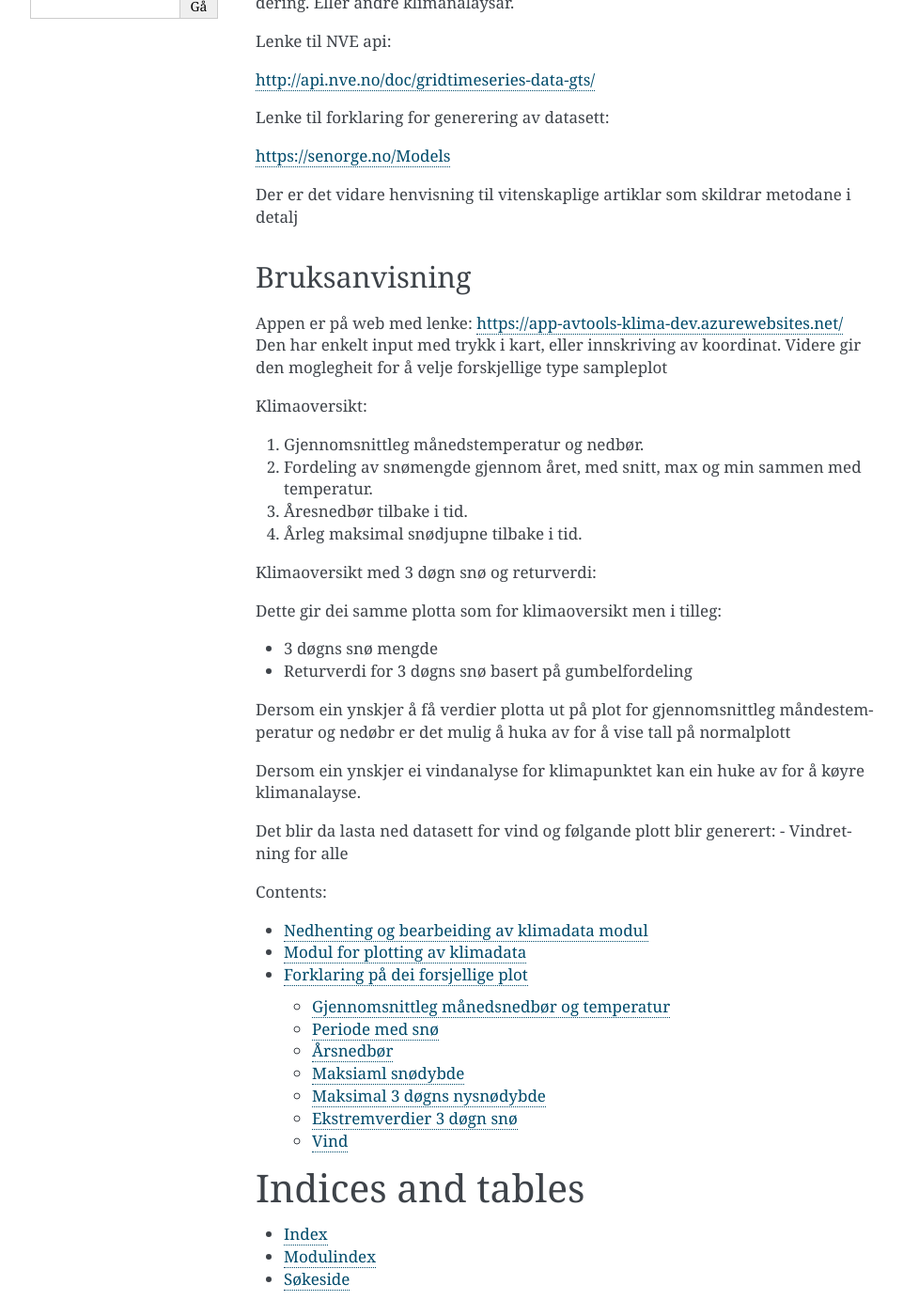
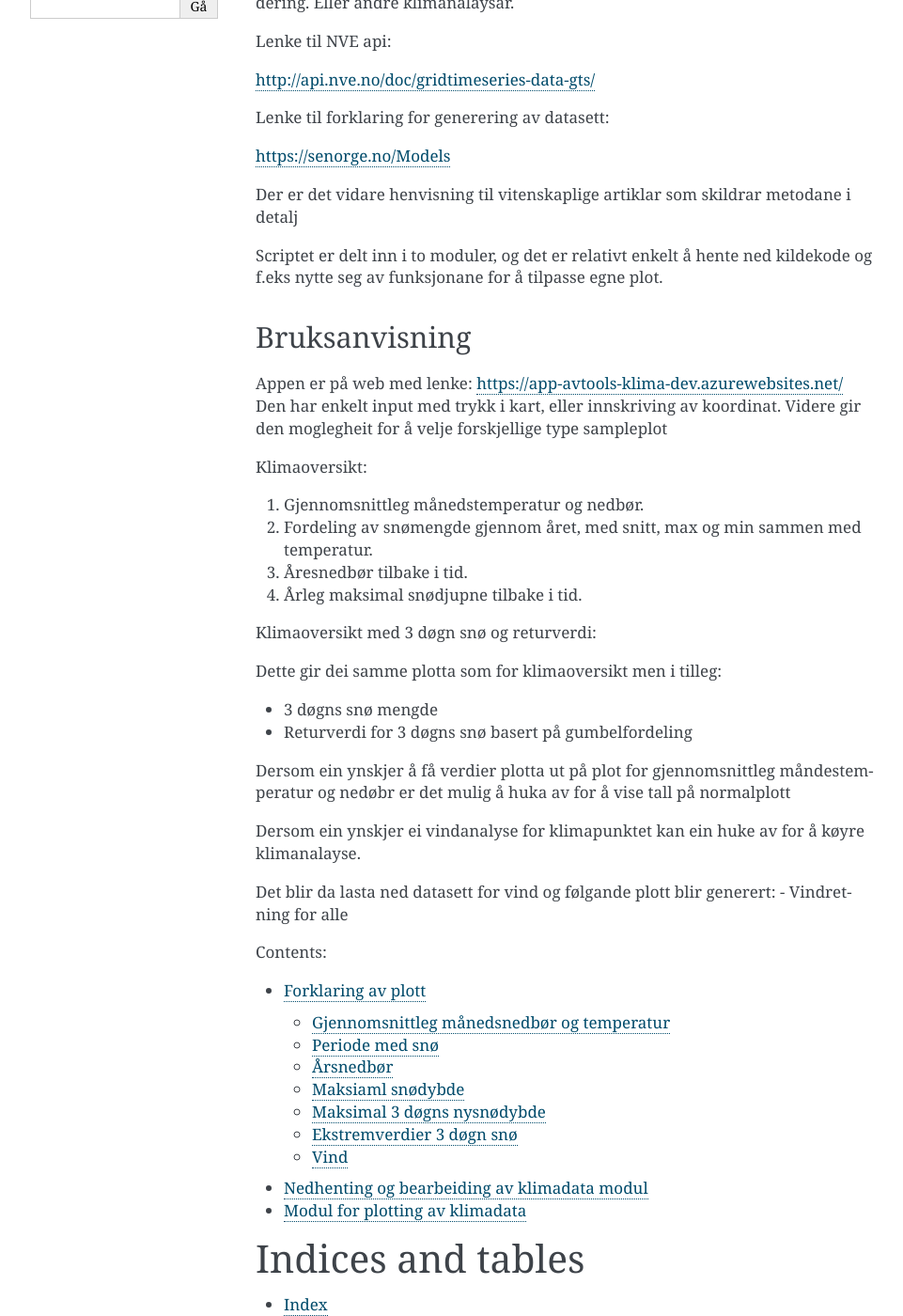
Before and after one commit to jhaalbu/klima_docs, a Sphinx documentation site: the page built from docs/source/index.rst, in a window 1280 px wide and 1400 px high, scrolled down 376 px. Shown: the whole window at 94% size, without its empty margins (148-1109 px from the left). Built offline with Sphinx 7.4.7, drawn with Linux system fonts in a browser that asks for light colours.

Commit message:
med yaml

```diff
--- a/docs/source/conf.py
+++ b/docs/source/conf.py
@@ -11,9 +11,9 @@ project = 'AV-Klima'
 copyright = '2023'
 author = 'Jan Helge Aalbu'
 
-import os
-import sys
-sys.path.insert(0, os.path.abspath('..\..'))
+# import os
+# import sys
+# sys.path.insert(0, os.path.abspath('..\..'))
 
 # -- General configuration ---------------------------------------------------
 # https://www.sphinx-doc.org/en/master/usage/configuration.html#general-configuration
--- a/docs/source/forklaring_plot.rst
+++ b/docs/source/forklaring_plot.rst
@@ -1,4 +1,4 @@
-Forklaring på dei forsjellige plot
+Forklaring av plott
 ====================================
 
 Gjennomsnittleg månedsnedbør og temperatur
@@ -90,8 +90,11 @@ Datasettet kan lastes ned, og NVE eksternrapport 2014/22 (https://publikasjoner.
 Vind
 ----
 Plottet har 3 subplot
+
 * Vindrose for vindretning uansett nedbør eller ikkje, delt inn i vindstyrker
+
 * Vindrose for vindretning med regn, delt inn i mm regn (rrl)
+
 * Vindrose for vindretning med nynsø siste døgn (fsw), delt inn i cm snø
 
 Det er viktig å merke seg at her blir det brukt nye parametere i forhold til tidligre plott. Generell nedbør parameter er bytta ut med "rrl" som er regn i siste døgn, og "fsw" som er snø i siste døgn.
--- a/docs/source/index.rst
+++ b/docs/source/index.rst
@@ -26,6 +26,8 @@ Lenke til forklaring for generering av datasett:
 https://senorge.no/Models
 
 Der er det vidare henvisning til vitenskaplige artiklar som skildrar metodane i detalj
+
+Scriptet er delt inn i to moduler, og det er relativt enkelt å hente ned kildekode og f.eks nytte seg av funksjonane for å tilpasse egne plot.
 
 
 Bruksanvisning
@@ -66,9 +68,10 @@ Det blir da lasta ned datasett for vind og følgande plott blir generert:
    :maxdepth: 2
    :caption: Contents:
 
+   forklaring_plot
    databearbeiding
    plotfunksjoner
-   forklaring_plot
+
 
 Indices and tables
 ==================
```
Also changed, not shown: docs/requirements.txt (added), 12 other files.
